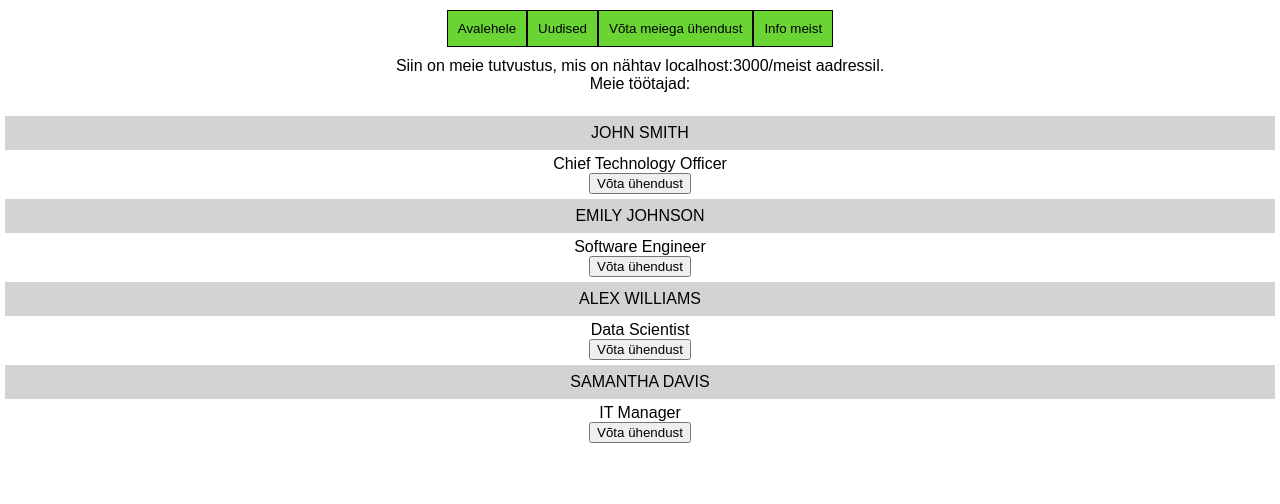
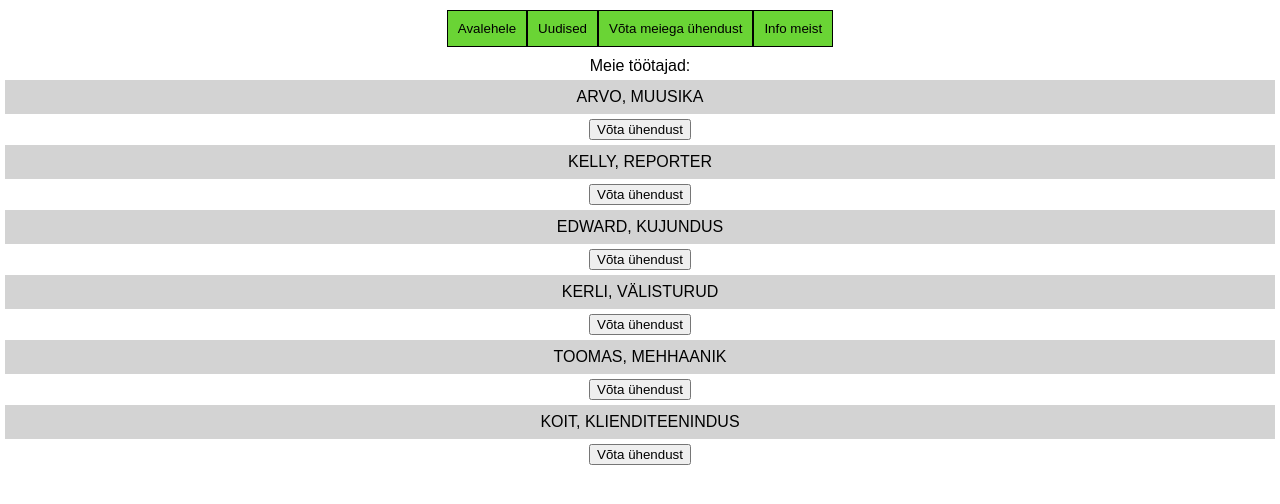
Before and after one commit to jaanus-pi/React-12-2023, a React (Create React App) app in the folder uudised/: page /meist in a window 1280 px wide. Shown: the top 504 px of the page. Built offline with nearby package versions, Linux system fonts and the light colour scheme.

Commit message:
yl27, tootaja objektid

```diff
--- a/uudised/src/pages/Meist.js
+++ b/uudised/src/pages/Meist.js
@@ -2,9 +2,51 @@ import { useState } from "react";
 
 function Meist() {
     const [kontakt, n2itaKontakt] = useState("");
+    const tootajad = [
+        {
+            "nimi": "Arvo",
+            "ala": "Muusika",
+            "telefon": "Täpsustamisel"
+        },
+        {
+            "nimi": "Kelly",
+            "ala": "Reporter",
+            "telefon": "Täpsustamisel"
+        },
+        {
+            "nimi": "Edward",
+            "ala": "Kujundus",
+            "telefon": "Täpsustamisel"
+        },
+        {
+            "nimi": "Kerli",
+            "ala": "Välisturud",
+            "telefon": "Täpsustamisel"
+        },
+        {
+            "nimi": "Toomas",
+            "ala": "Mehhaanik",
+            "telefon": "Täpsustamisel"
+        },
+        {
+            "nimi": "Koit",
+            "ala": "Klienditeenindus",
+            "telefon": "Täpsustamisel"
+        }
+    ]
 
-    return ( <div>
-        <div>Siin on meie tutvustus, mis on nähtav localhost:3000/meist aadressil.</div>
+    return (
+    <div>
+        <div>Meie töötajad:</div>
+        {tootajad.map(tootaja =>
+            <div>
+                <div className="nimi">{tootaja.nimi}, {tootaja.ala}</div>
+                <button onClick={() => n2itaKontakt(tootaja.telefon)}>Võta ühendust</button>
+            </div>
+            )}
+        <br /><br />
+        { kontakt !== "" && <div>Tema kontakt: {kontakt}</div>}
+        {/* <div>Siin on meie tutvustus, mis on nähtav localhost:3000/meist aadressil.</div>
         <div>Meie töötajad:</div>
         <br />
         <div className="nimi">John Smith</div>
@@ -23,8 +65,9 @@ function Meist() {
         <div>IT Manager</div>
         <button onClick={() => n2itaKontakt("555-234-5678")}>Võta ühendust</button>
         <br /> <br />
-        { kontakt !== "" && <div>Tema kontakt: {kontakt}</div>}
-    </div> );
+        { kontakt !== "" && <div>Tema kontakt: {kontakt}</div>} */}
+    </div>
+    );
 }
 
 export default Meist;
```
